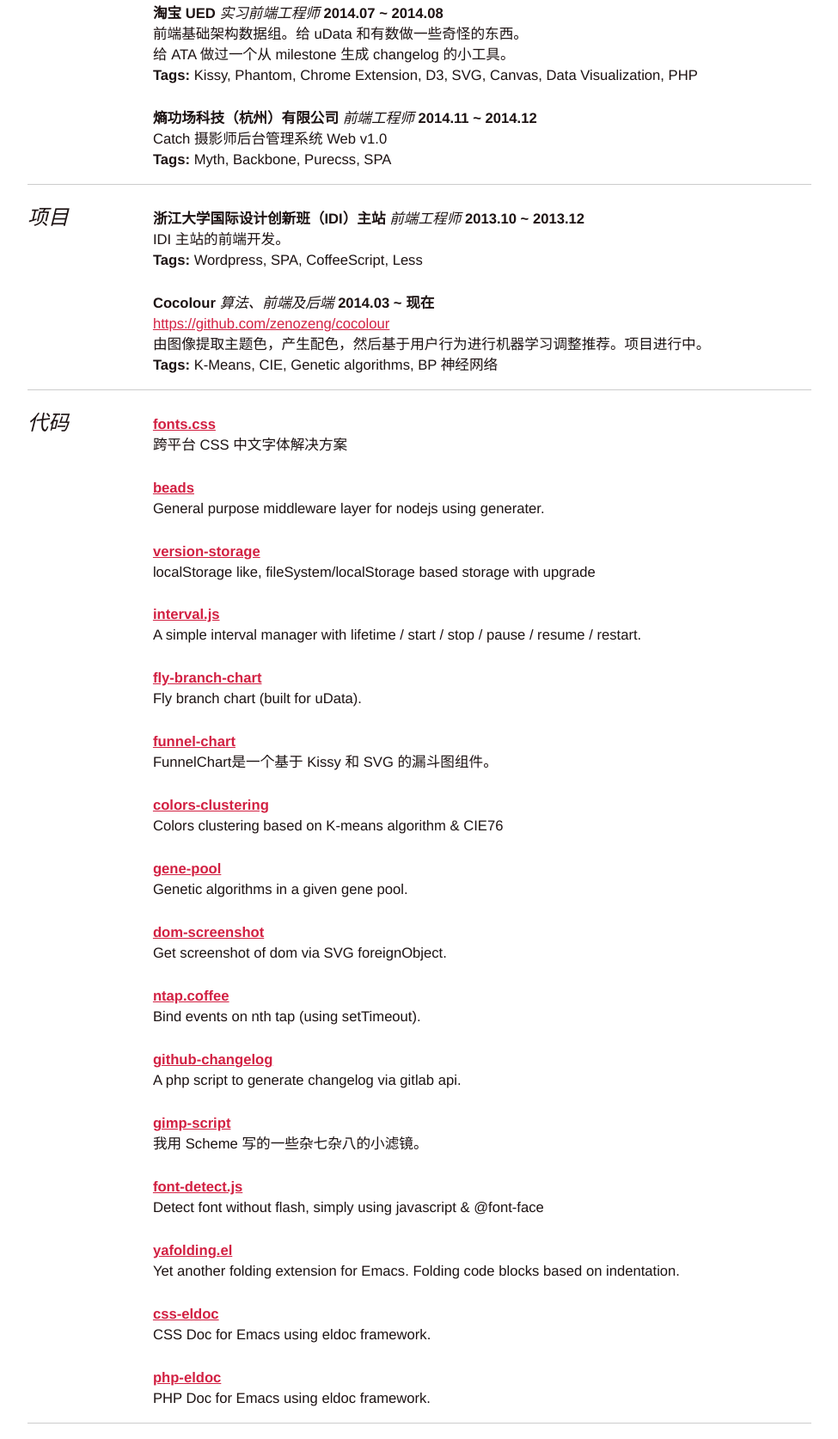
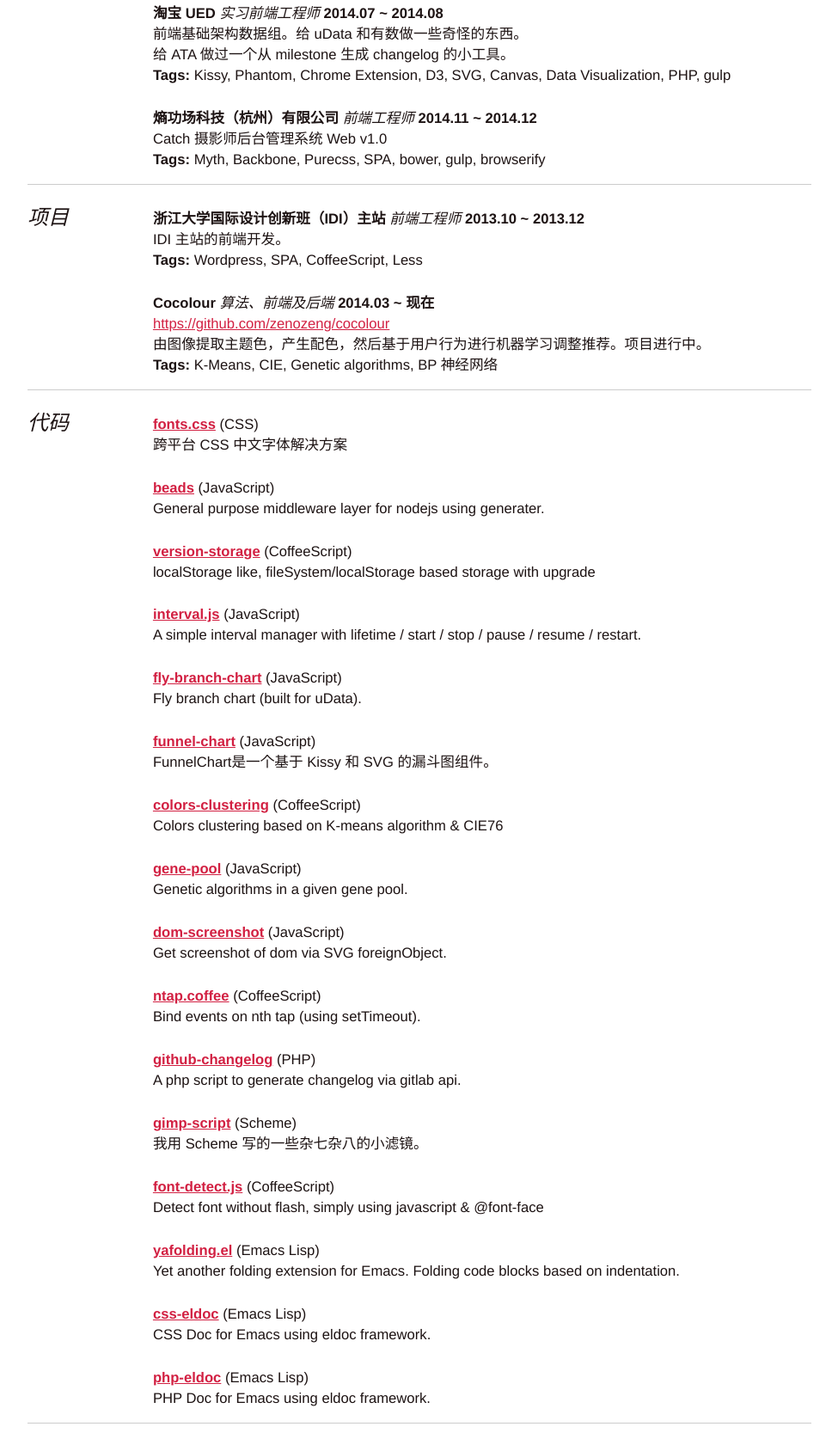
Before and after one commit to zhanghai/resume-legacy, a website: page index.html in a window 1280 px wide. Shown: the part 658-2332 px from the top of the page at 86% size, without its empty margins (152-1127 px from the left). Drawn offline with Linux system fonts and the light colour scheme.

Commit message:
add lang

```diff
--- a/index.html
+++ b/index.html
@@ -47,30 +47,30 @@
 <hr>
 <h3 id="-">经历</h3>
 <p><strong>浙江大学求是潮技术研发中心</strong> <em>前端工程师及后端工程师</em> <strong>2012 ~ 2014</strong><br>    负责 QSC Mobile （校内教务 APP）V1、V2 的后端开发及 V1 的前端开发。<br>    负责 QSC Mobile V2 Plugin Platform / SDK 的设计、开发。<br>    负责 QSC Notice（校内活动发布平台）的前端开发。<br>    负责浙江大学新生手册（2013）的前端开发。<br>    负责过一段时间的前端内训。<br>    <strong>Tags:</strong> PHP, Javascript, CoffeeScript, HTML5, Cache, RSA, SPA</p>
-<p><strong>淘宝 UED</strong> <em>实习前端工程师</em> <strong>2014.07 ~ 2014.08</strong><br>    前端基础架构数据组。给 uData 和有数做一些奇怪的东西。<br>    给 ATA 做过一个从 milestone 生成 changelog 的小工具。<br>    <strong>Tags:</strong> Kissy, Phantom, Chrome Extension, D3, SVG, Canvas, Data Visualization, PHP</p>
-<p><strong>熵功场科技（杭州）有限公司</strong> <em>前端工程师</em> <strong>2014.11 ~ 2014.12</strong><br>    Catch 摄影师后台管理系统 Web v1.0<br>    <strong>Tags:</strong> Myth, Backbone, Purecss, SPA</p>
+<p><strong>淘宝 UED</strong> <em>实习前端工程师</em> <strong>2014.07 ~ 2014.08</strong><br>    前端基础架构数据组。给 uData 和有数做一些奇怪的东西。<br>    给 ATA 做过一个从 milestone 生成 changelog 的小工具。<br>    <strong>Tags:</strong> Kissy, Phantom, Chrome Extension, D3, SVG, Canvas, Data Visualization, PHP, gulp</p>
+<p><strong>熵功场科技（杭州）有限公司</strong> <em>前端工程师</em> <strong>2014.11 ~ 2014.12</strong><br>    Catch 摄影师后台管理系统 Web v1.0<br>    <strong>Tags:</strong> Myth, Backbone, Purecss, SPA, bower, gulp, browserify</p>
 <hr>
 <h3 id="-">项目</h3>
 <p><strong>浙江大学国际设计创新班（IDI）主站</strong> <em>前端工程师</em> <strong>2013.10 ~ 2013.12</strong><br>    IDI 主站的前端开发。<br>    <strong>Tags:</strong> Wordpress, SPA, CoffeeScript, Less</p>
 <p><strong>Cocolour</strong> <em>算法、前端及后端</em> <strong>2014.03 ~ 现在</strong><br>    <a href="https://github.com/zenozeng/cocolour">https://github.com/zenozeng/cocolour</a><br>    由图像提取主题色，产生配色，然后基于用户行为进行机器学习调整推荐。项目进行中。<br>    <strong>Tags:</strong> K-Means, CIE, Genetic algorithms, BP 神经网络</p>
 <hr>
 <h3 id="-">代码</h3>
-<p><strong><a href="https://github.com/zenozeng/fonts.css">fonts.css</a></strong><br>    跨平台 CSS 中文字体解决方案</p>
-<p><strong><a href="https://github.com/zenozeng/beads">beads</a></strong><br>    General purpose middleware layer for nodejs using generater.</p>
-<p><strong><a href="https://github.com/zenozeng/version-storage">version-storage</a></strong><br>    localStorage like, fileSystem/localStorage based storage with upgrade</p>
-<p><strong><a href="https://github.com/zenozeng/interval.js">interval.js</a></strong><br>    A simple interval manager with lifetime / start / stop / pause / resume / restart.</p>
-<p><strong><a href="https://github.com/zenozeng/fly-branch-chart">fly-branch-chart</a></strong><br>    Fly branch chart (built for uData).</p>
-<p><strong><a href="https://github.com/zenozeng/funnel-chart">funnel-chart</a></strong><br>    FunnelChart是一个基于 Kissy 和 SVG 的漏斗图组件。</p>
-<p><strong><a href="https://github.com/zenozeng/colors-clustering">colors-clustering</a></strong><br>    Colors clustering based on K-means algorithm &amp; CIE76</p>
-<p><strong><a href="https://github.com/zenozeng/gene-pool">gene-pool</a></strong><br>    Genetic algorithms in a given gene pool.</p>
-<p><strong><a href="https://github.com/zenozeng/dom-screenshot">dom-screenshot</a></strong><br>    Get screenshot of dom via SVG foreignObject.</p>
-<p><strong><a href="https://github.com/zenozeng/ntap.coffee">ntap.coffee</a></strong><br>    Bind events on nth tap (using setTimeout).</p>
-<p><strong><a href="https://github.com/zenozeng/gitlab-changelog">github-changelog</a></strong><br>    A php script to generate changelog via gitlab api.</p>
-<p><strong><a href="https://github.com/zenozeng/gimp-script">gimp-script</a></strong><br>    我用 Scheme 写的一些杂七杂八的小滤镜。</p>
-<p><strong><a href="https://github.com/zenozeng/font-detect.js">font-detect.js</a></strong><br>    Detect font without flash, simply using javascript &amp; @font-face</p>
-<p><strong><a href="https://github.com/zenozeng/yafolding.el">yafolding.el</a></strong><br>    Yet another folding extension for Emacs. Folding code blocks based on indentation.</p>
-<p><strong><a href="https://github.com/zenozeng/css-eldoc">css-eldoc</a></strong><br>    CSS Doc for Emacs using eldoc framework.</p>
-<p><strong><a href="https://github.com/zenozeng/php-eldoc">php-eldoc</a></strong><br>    PHP Doc for Emacs using eldoc framework.</p>
+<p><strong><a href="https://github.com/zenozeng/fonts.css">fonts.css</a></strong> (CSS)<br>    跨平台 CSS 中文字体解决方案</p>
+<p><strong><a href="https://github.com/zenozeng/beads">beads</a></strong> (JavaScript)<br>    General purpose middleware layer for nodejs using generater.</p>
+<p><strong><a href="https://github.com/zenozeng/version-storage">version-storage</a></strong> (CoffeeScript)<br>    localStorage like, fileSystem/localStorage based storage with upgrade</p>
+<p><strong><a href="https://github.com/zenozeng/interval.js">interval.js</a></strong> (JavaScript)<br>    A simple interval manager with lifetime / start / stop / pause / resume / restart.</p>
+<p><strong><a href="https://github.com/zenozeng/fly-branch-chart">fly-branch-chart</a></strong> (JavaScript)<br>    Fly branch chart (built for uData).</p>
+<p><strong><a href="https://github.com/zenozeng/funnel-chart">funnel-chart</a></strong> (JavaScript)<br>    FunnelChart是一个基于 Kissy 和 SVG 的漏斗图组件。</p>
+<p><strong><a href="https://github.com/zenozeng/colors-clustering">colors-clustering</a></strong> (CoffeeScript)<br>    Colors clustering based on K-means algorithm &amp; CIE76</p>
+<p><strong><a href="https://github.com/zenozeng/gene-pool">gene-pool</a></strong> (JavaScript)<br>    Genetic algorithms in a given gene pool.</p>
+<p><strong><a href="https://github.com/zenozeng/dom-screenshot">dom-screenshot</a></strong> (JavaScript)<br>    Get screenshot of dom via SVG foreignObject.</p>
+<p><strong><a href="https://github.com/zenozeng/ntap.coffee">ntap.coffee</a></strong> (CoffeeScript)<br>    Bind events on nth tap (using setTimeout).</p>
+<p><strong><a href="https://github.com/zenozeng/gitlab-changelog">github-changelog</a></strong> (PHP)<br>    A php script to generate changelog via gitlab api.</p>
+<p><strong><a href="https://github.com/zenozeng/gimp-script">gimp-script</a></strong> (Scheme)<br>    我用 Scheme 写的一些杂七杂八的小滤镜。</p>
+<p><strong><a href="https://github.com/zenozeng/font-detect.js">font-detect.js</a></strong> (CoffeeScript)<br>    Detect font without flash, simply using javascript &amp; @font-face</p>
+<p><strong><a href="https://github.com/zenozeng/yafolding.el">yafolding.el</a></strong> (Emacs Lisp)<br>    Yet another folding extension for Emacs. Folding code blocks based on indentation.</p>
+<p><strong><a href="https://github.com/zenozeng/css-eldoc">css-eldoc</a></strong> (Emacs Lisp)<br>    CSS Doc for Emacs using eldoc framework.</p>
+<p><strong><a href="https://github.com/zenozeng/php-eldoc">php-eldoc</a></strong> (Emacs Lisp)<br>    PHP Doc for Emacs using eldoc framework.</p>
 <hr>
 
     </div>
```
Also changed, not shown: resume.md (+18 -18 lines).
